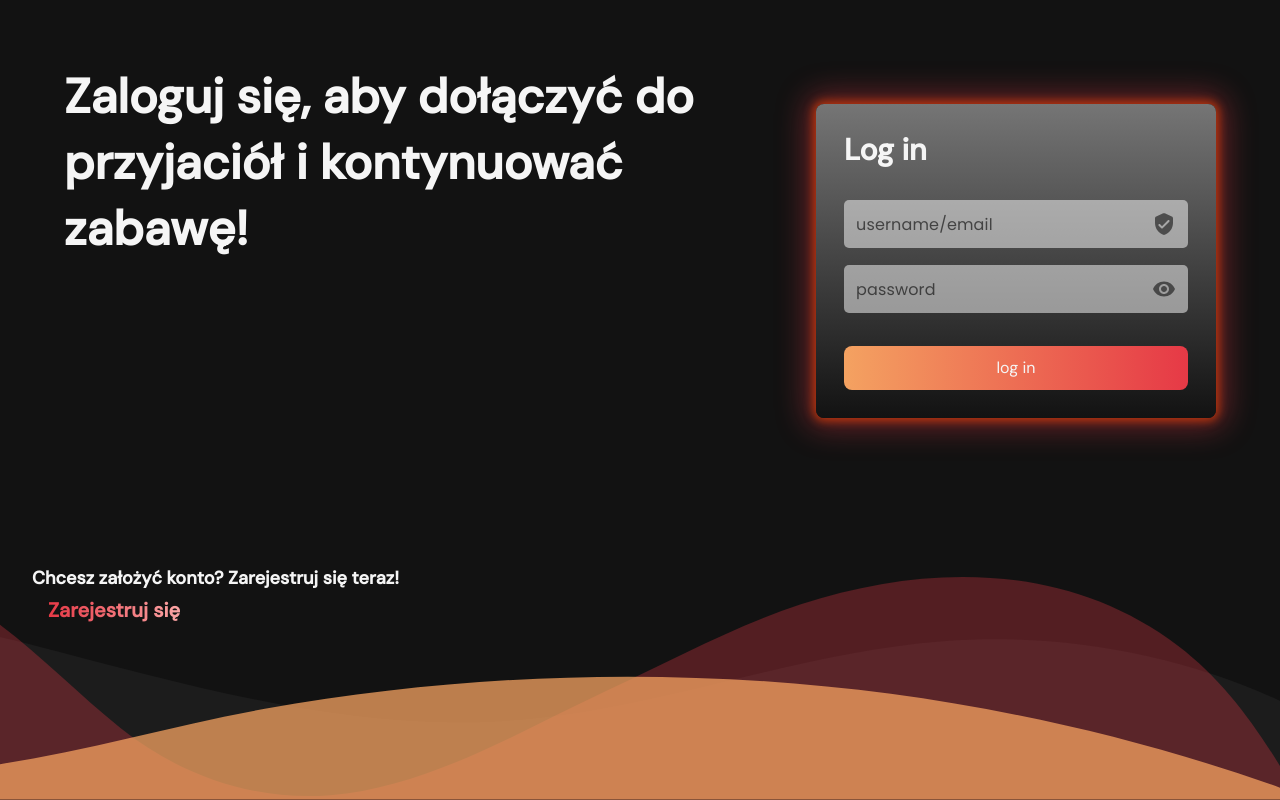
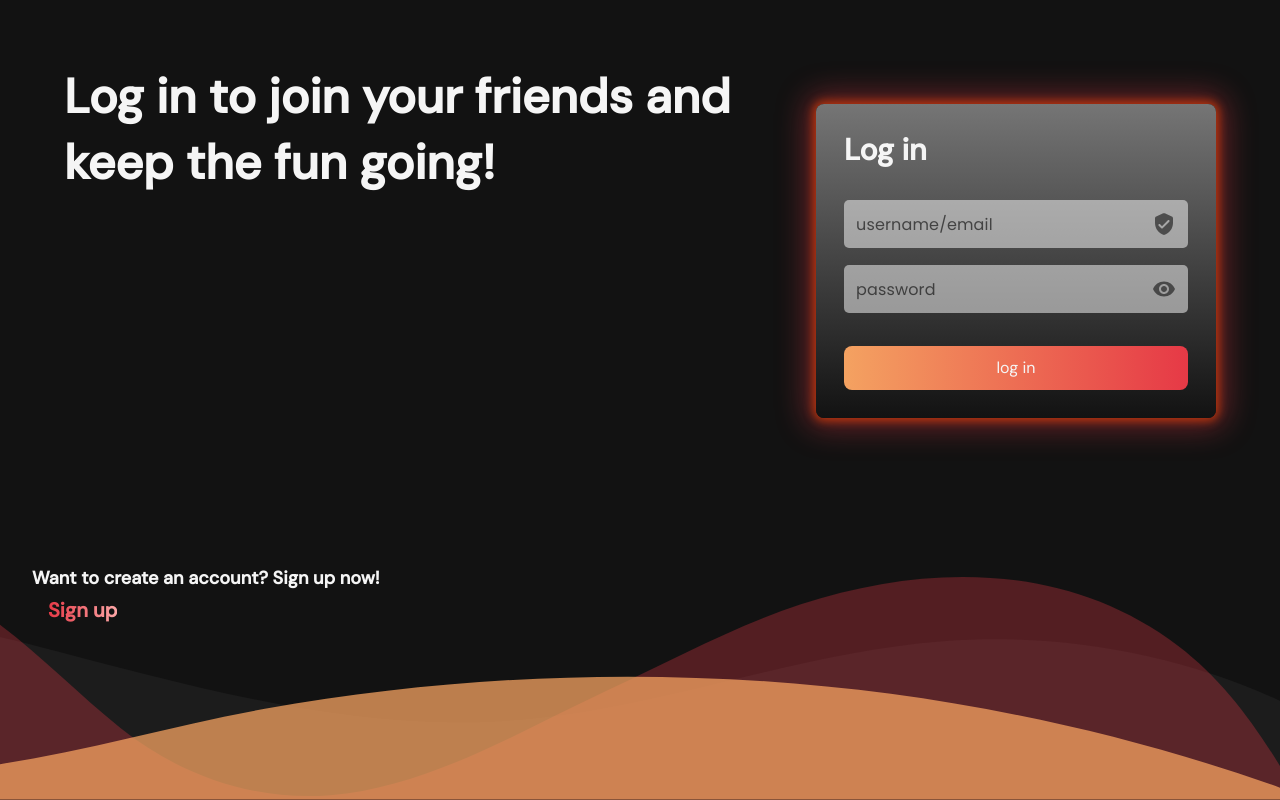
Before and after one commit to Mikolaj982/BYF, a React (Create React App) app in the folder frontend/: page / in a window 1280 px wide. Built offline with nearby package versions, Linux system fonts and the light colour scheme; no server answers.

Commit message:
chore: translate LoginRegisterPage to english

```diff
--- a/frontend/src/pages/LoginRegister/LoginRegisterPage.tsx
+++ b/frontend/src/pages/LoginRegister/LoginRegisterPage.tsx
@@ -26,13 +26,13 @@ const Register: React.FC = () => {
                         }}
                         onInit={(typewriter) => {
                             typewriter
-                                .typeString(isLoginMode ? 'Zaloguj się, aby dołączyć do przyjaciół i kontynuować zabawę!' : 'Dołącz do zabawy i pokaż, kto jest mistrzem!')
+                                .typeString(isLoginMode ? 'Log in to join your friends and keep the fun going!' : "Join the fun and show who's the champion!")
                                 .pauseFor(4000)
                                 .deleteAll()
-                                .typeString(isLoginMode ? 'Rywalizuj, wygrywaj, baw się!' : 'Dziel się wyzwaniami i zwycięstwami z przyjaciółmi!')
+                                .typeString(isLoginMode ? 'Compete, win, have fun!' : 'Share challenges and victories with your friends!')
                                 .pauseFor(7000)
                                 .deleteAll()
-                                .typeString(isLoginMode ? 'Twórz historie zwycięstw z przyjaciółmi!' : 'Dołącz do naszej społeczności i bądź częścią czegoś wielkiego!')
+                                .typeString(isLoginMode ? 'Create victory stories with your friends!' : 'Join our community and be part of something great!')
                                 .pauseFor(8000)
                                 .start();
                         }}
@@ -47,11 +47,11 @@ const Register: React.FC = () => {
                 <div className={`${isLoginMode ? "bottom-16" : "bottom-6"} text-offWhite lg:text-lg fixed font-bold left-1/2 -translate-x-1/2 w-full md:left-[0%] md:translate-x-0 md:w-[53%] p-[2rem] md:bottom-36 text-sm flex flex-col`}>
                     <span className='mb-1'>
                         {isLoginMode ?
-                            'Chcesz założyć konto? Zarejestruj się teraz!'
+                            'Want to create an account? Sign up now!'
                             :
-                            'Masz już konto? Zaloguj się, aby kontynuować i śledzić swoje postępy!'}
+                            'Already have an account? Log in to continue and track your progress!'}
                     </span>
-                    <button onClick={toggleMode} className='text-left lg:text-xl md:ml-4 w-fit bg-gradient-to-r from-carmineRed to-red-300 bg-clip-text text-transparent lg:hover:text-sandyOrange transition-all duration-300 z-10'>{isLoginMode ? 'Zarejestruj się' : 'Zaloguj się'}</button>
+                    <button onClick={toggleMode} className='text-left lg:text-xl md:ml-4 w-fit bg-gradient-to-r from-carmineRed to-red-300 bg-clip-text text-transparent lg:hover:text-sandyOrange transition-all duration-300 z-10'>{isLoginMode ? 'Sign up' : 'Log in'}</button>
                 </div>
             </div>
         </div >
```
